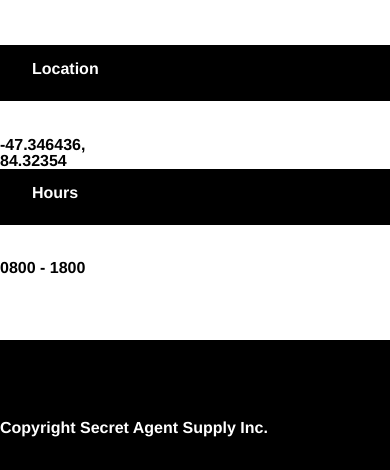
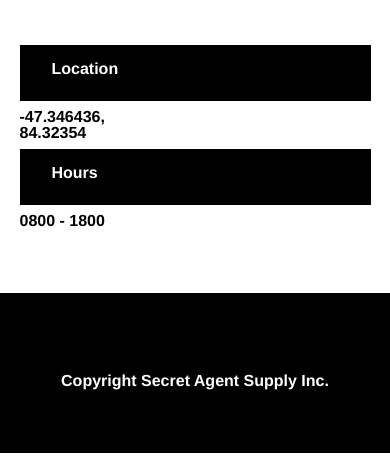
Before and after one commit to Boris84/Secret-Agent-Supply, a plain HTML site: page index.html in a window 390 px wide. Shown: the part 630-1100 px from the top of the page. Drawn offline with Linux system fonts and the light colour scheme.

Commit message:
Update 25 MQ SAS

```diff
--- a/resources/css/style.css
+++ b/resources/css/style.css
@@ -210,17 +210,21 @@ display: none;
 .top-banner p {
 display: none;
 }
+
 .image-banner {
   height: 15rem;
 }
+
 .top-banner .container {
 display: flex;
 justify-content: center;
 }
+
 .image-banner .container {
 overflow: hidden;
 top: 6rem;
 }
+
 .newsport {
 width: 100%;
 text-align: left;
@@ -228,24 +232,45 @@ font-family: Helvetica;
 font-weight: bold;
 height: 5rem;
 }
+
 .newsport h2 {
 font-size: 0.77rem;
 padding-top: 1rem;
 padding-left: 2rem;
 }
+
 .newsport  h1 {
 font-size: 1rem;
 padding-left: 2rem;
 }
+
 .LH {
 display: block;
+margin: auto;
+}
+
+.container .LH {
+width: 90%;
+}
+
+.location h3 {
+width: 90%;
+margin-bottom: 0.5rem;
+}
+
+.location  {
+margin-bottom: 0.5rem;
+}
+
+.hours h3 {
+width: 90%;
+margin-top: 0.5rem;
+margin-bottom: 0.5rem;
+}
+
+.copyright p {
+text-align: center;
+}
+
 
 }
-.container .LH {
-  width: 100%;
-
-}
-
-.LH h3 {
-  width: 90%;
-}
```
